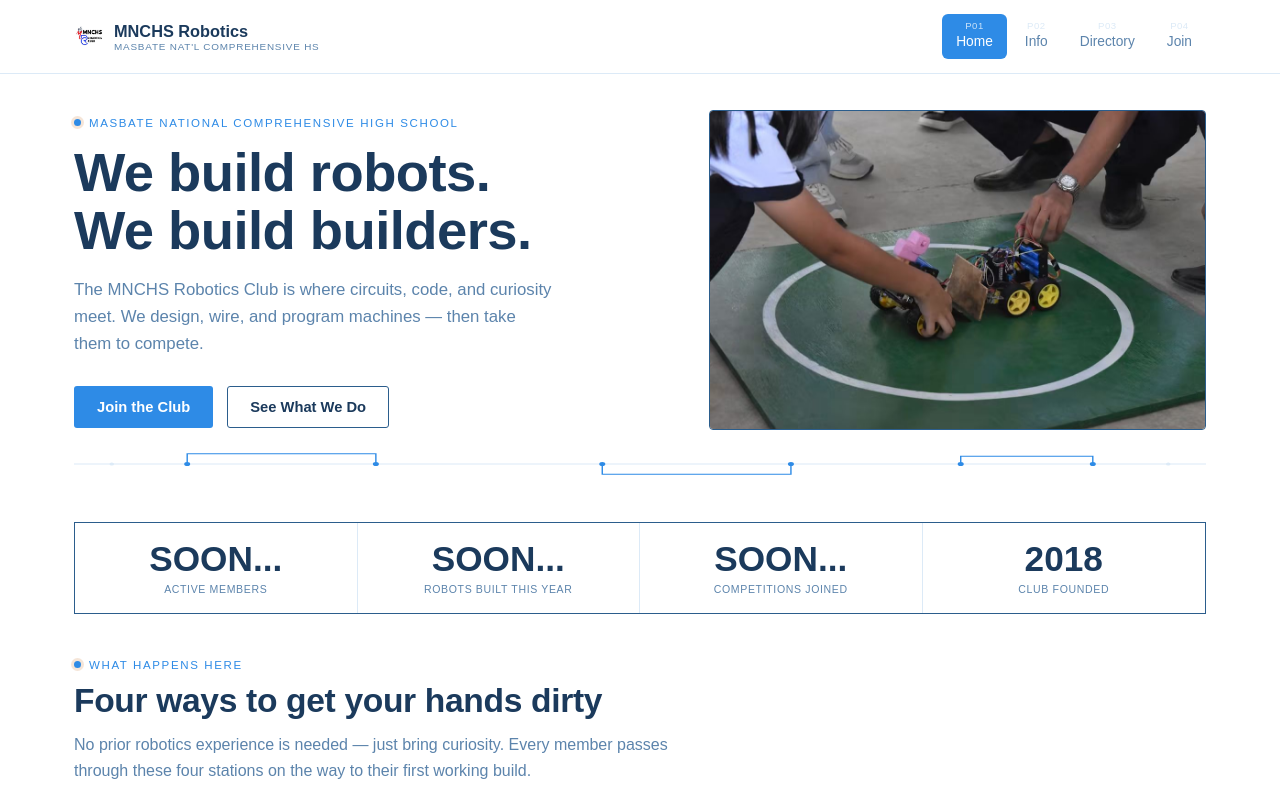
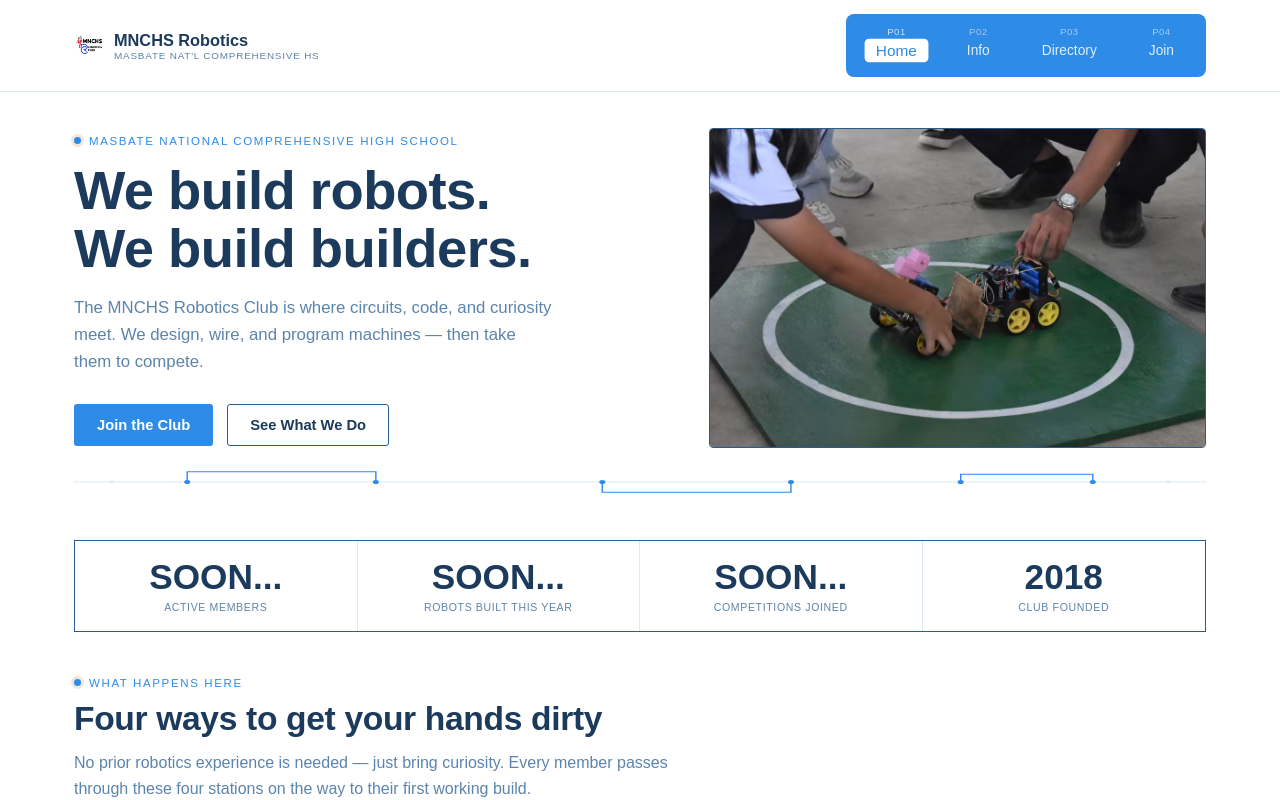
Before and after one commit to Stevemrfg/MNCHS-Robotics-Club-Website, a React (Vite) app in the folder mnchs-robotics/: page / in a window 1280 px wide. Shown: the top 800 px of the page. Built offline with nearby package versions, Linux system fonts and the light colour scheme.

Commit message:
Enhance .pin-link styles and hover effects
Updated styles for .pin-link and its states, including hover and active effects. Adjusted padding and background colors for better visibility.

```diff
--- a/mnchs-robotics/src/index.css
+++ b/mnchs-robotics/src/index.css
@@ -153,7 +153,9 @@ button { font-family: var(--font-body); cursor: pointer; }
   gap: 4px;
   list-style: none;
   margin: 0;
-  padding: 0;
+  padding: 6px 8px;
+  background: var(--copper);
+  border-radius: 8px;
 }
 
 .pin-link {
@@ -164,21 +166,38 @@ button { font-family: var(--font-body); cursor: pointer; }
   padding: 6px 14px 10px;
   font-size: 0.86rem;
   font-weight: 500;
-  color: var(--ink-soft);
+  color: rgba(255, 255, 255, 0.85);
   border-radius: 6px;
-  transition: color 0.15s ease, background 0.15s ease;
+  transition: color 0.15s ease;
 }
 
 .pin-link .pin-num {
   font-family: var(--font-mono);
   font-size: 0.6rem;
-  color: var(--paper-line);
+  color: rgba(255, 255, 255, 0.55);
   margin-bottom: 3px;
   letter-spacing: 0.05em;
 }
 
-.pin-link:hover { color: var(--ink-deep); }
-.pin-link:hover .pin-num { color: var(--copper); }
+.pin-link .pin-label {
+  padding: 3px 10px;
+  border-radius: 4px;
+  transition: transform 0.15s ease, background 0.15s ease, color 0.15s ease;
+}
+
+.pin-link:hover { color: #FFFFFF; }
+.pin-link:hover .pin-num { color: rgba(255, 255, 255, 0.85); }
+
+.pin-link:hover .pin-label,
+.pin-link:active .pin-label,
+.pin-link.active .pin-label {
+  background: #FFFFFF;
+  color: var(--copper);
+  transform: scale(1.12);
+}
+
+.pin-link.active { color: #FFFFFF; }
+.pin-link.active .pin-num { color: rgba(255, 255, 255, 0.85); }
 
 .pin-link.active {
   background: var(--copper);
@@ -204,8 +223,7 @@ button { font-family: var(--font-body); cursor: pointer; }
     top: 100%;
     left: 0;
     right: 0;
-    background: var(--paper-white);
-    border-bottom: 1px solid var(--paper-line);
+    background: var(--copper);
     flex-direction: column;
     align-items: stretch;
     padding: 8px;
```
